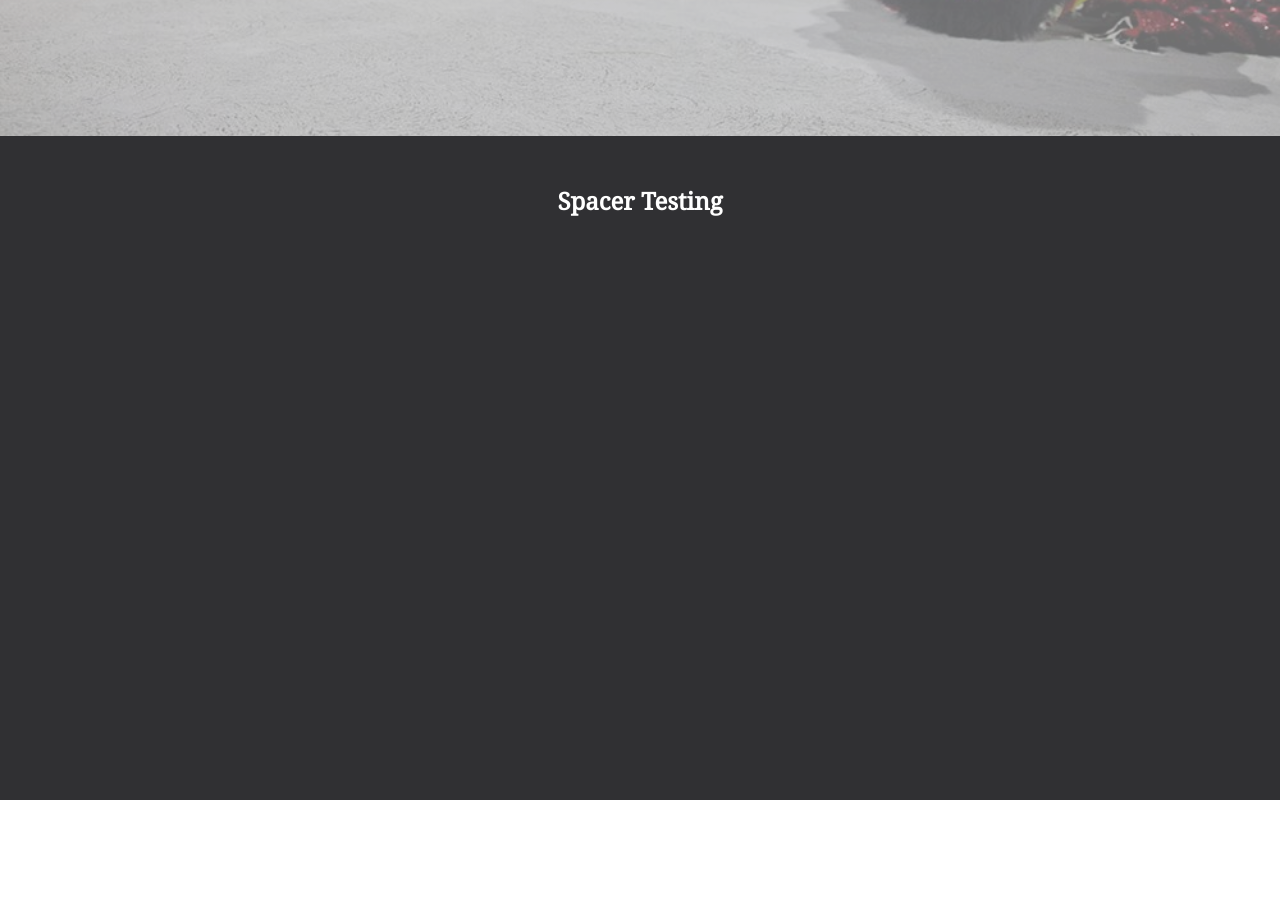
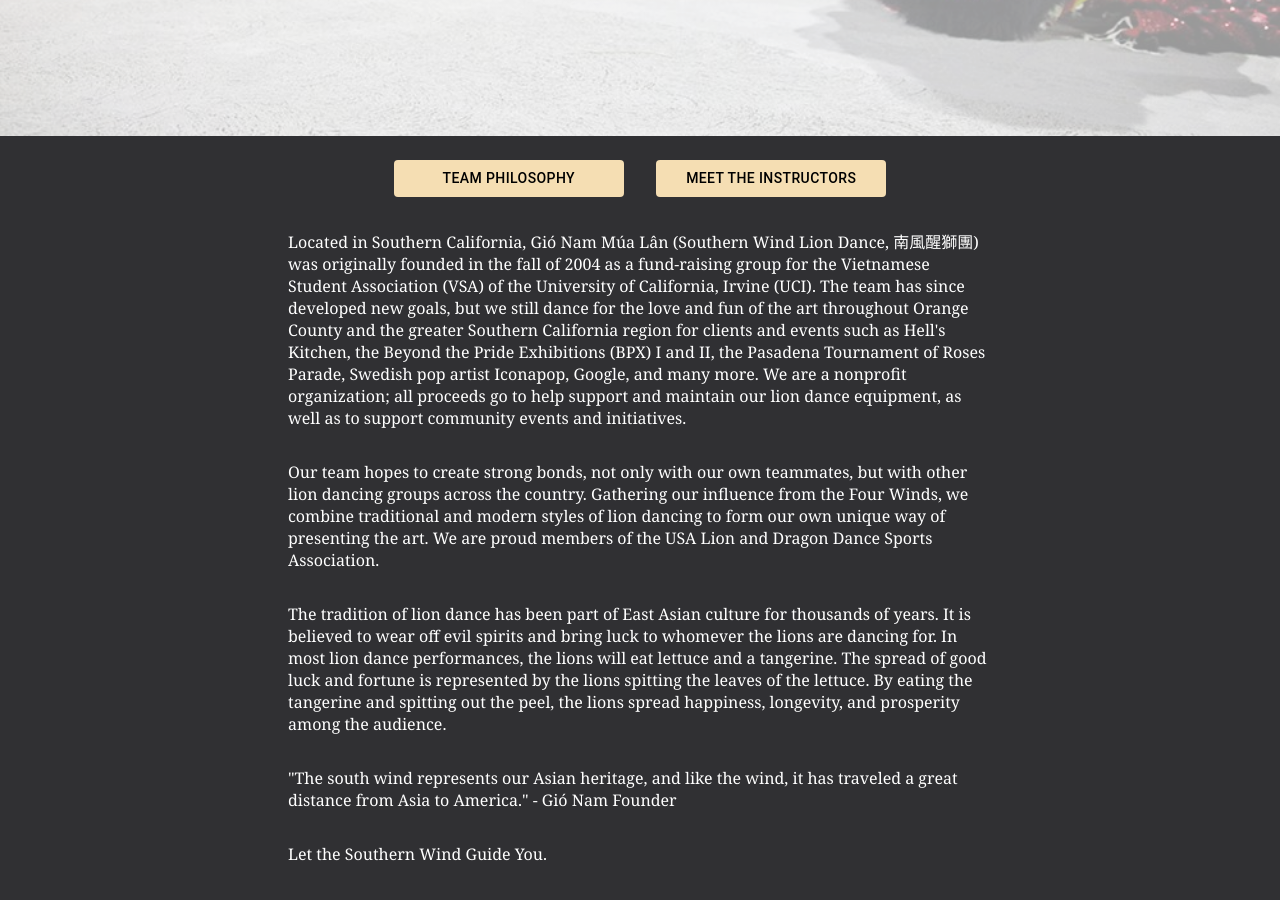
Before and after one commit to hieuqt1/GioNamWebsite, a React (Create React App) app in the folder gio-nam-website/: page /about in a window 1280 px wide. Shown: the part 400-1300 px from the top of the page. Before the commit the page ends 1200 px from the top, so only its background shows below. Built offline with nearby package versions, Linux system fonts and the light colour scheme.

Commit message:
Rough Draft Done

```diff
--- a/gio-nam-website/src/components/Pages/AboutPage/AboutPage.css
+++ b/gio-nam-website/src/components/Pages/AboutPage/AboutPage.css
@@ -7,24 +7,12 @@
 .aboutus-container {
     display: flex;
     flex-direction: column;
+    justify-content: space-between;
     width: 100%;
     height: 100%;
 }
 
-.aboutus-text-container {
-    width: 100%;
-    height: 150vh;
-    display: flex;
-    align-items: center;
-    justify-content: center;
-    background-color: #303033;
-    color: white;
-}
-
-
-
 .aboutus-lion-line-up {
-    height: 100vh;
 
     /* Flexbox stuff */
     display: flex;
@@ -48,14 +36,37 @@
     opacity: .8;
 }
 
+.aboutus-button-container {
+    display: flex;
+    justify-content: center;
+    align-items: center center;
+
+    text-align: center;
+    margin-top: 67vh;
+    height: 60%;
+    background-color: #303033;
+    color: white;
+}
+
+.aboutus-text-container {
+    width: 100%;
+    display: flex;
+    flex-direction: column;
+    justify-content: space-between;
+    align-items: center;
+    justify-content: center;
+    background-color: #303033;
+    color: white;
+}
+
 .aboutus-lion-line-up h1 {
     /* Text styles */
     font-size: 3.5vw;
     border-style: solid;
     border-width: .3vh;
-    padding: 1vh;
-    padding-right: 9vh;
-    padding-left: 9vh;
+    padding: 3vh;
+    padding-right: 24vh;
+    padding-left: 24vh;
 
 }
 
@@ -63,3 +74,24 @@
     /* Text styles */
     font-size: 3vw;
 }
+
+* Button{
+    width: 18%;
+}
+
+.buttons {
+    margin-top: 3vh;
+    width: 100%;
+}
+
+.text {
+    margin-top: 4vh;
+    width: 55%;
+    align-items: center center;
+    columns: #e1dfdb;
+}
+
+* footer {
+    height: 5vh;
+    background-color: #303033;
+}
--- a/gio-nam-website/src/components/Pages/AboutPage/AboutPage.js
+++ b/gio-nam-website/src/components/Pages/AboutPage/AboutPage.js
@@ -1,6 +1,7 @@
 import React from "react";
 import "./AboutPage.css"
 import Header from "../../PageSections/Header/Header";
+import Button from '@mui/material/Button';
 import { useNavigate } from "react-router-dom";
 import { ThemeProvider } from "@mui/material";
 import theme from '../../../theme'
@@ -16,10 +17,33 @@ export default function AboutPage()
                     <h1>About Us</h1>
                 </div>
 
+                <div className="aboutus-button-container">
+                    <div className="buttons">
+                        <Button sx={{"&:hover": {color: "white"}, marginRight: "4vh"}} variant="contained" color="secondary" disableElevation>Team Philosophy</Button>
+                        <Button sx={{"&:hover": {color: "white"}}} variant="contained" color="secondary" disableElevation>Meet the Instructors</Button>
+                    </div>
+
+                </div>
+
                 <div className="aboutus-text-container">
-                    <h2> Spacer Testing </h2>
+                    <div className="text">
+                    Located in Southern California, Gió Nam Múa Lân (Southern Wind Lion Dance, 南風醒獅團) was originally founded in the fall of 2004 as a fund-raising group for the Vietnamese Student Association (VSA) of the University of California, Irvine (UCI). The team has since developed new goals, but we still dance for the love and fun of the art throughout Orange County and the greater Southern California region for clients and events such as Hell's Kitchen, the Beyond the Pride Exhibitions (BPX) I and II, the Pasadena Tournament of Roses Parade, Swedish pop artist Iconapop, Google, and many more.  We are a nonprofit organization; all proceeds go to help support and maintain our lion dance equipment, as well as to support community events and initiatives.
+                    </div>
+                    <div className="text">
+                    Our team hopes to create strong bonds, not only with our own teammates, but with other lion dancing groups across the country. Gathering our influence from the Four Winds, we combine traditional and modern styles of lion dancing to form our own unique way of presenting the art.  We are proud members of the USA Lion and Dragon Dance Sports Association.
+                    </div>
+                    <div className="text">
+                    The tradition of lion dance has been part of East Asian culture for thousands of years. It is believed to wear off evil spirits and bring luck to whomever the lions are dancing for. In most lion dance performances, the lions will eat lettuce and a tangerine. The spread of good luck and fortune is represented by the lions spitting the leaves of the lettuce. By eating the tangerine and spitting out the peel, the lions spread happiness, longevity, and prosperity among the audience.
+                    </div>
+                    <div className="text">
+                    "The south wind represents our Asian heritage, and like the wind, it has traveled a great distance from Asia to America." - Gió Nam Founder
+                    </div>
+                    <div className="text">
+                    Let the Southern Wind Guide You.
+                    </div>
                 </div>
             </div>
+            <footer></footer>
         </ThemeProvider>
 
     )
```
